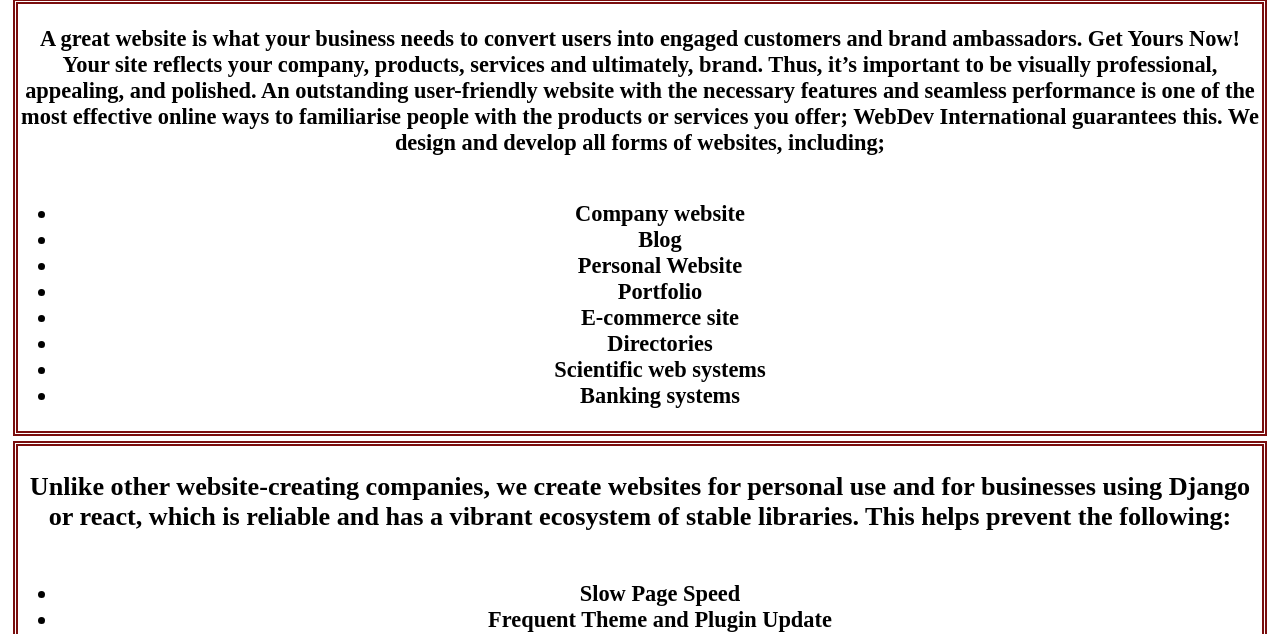
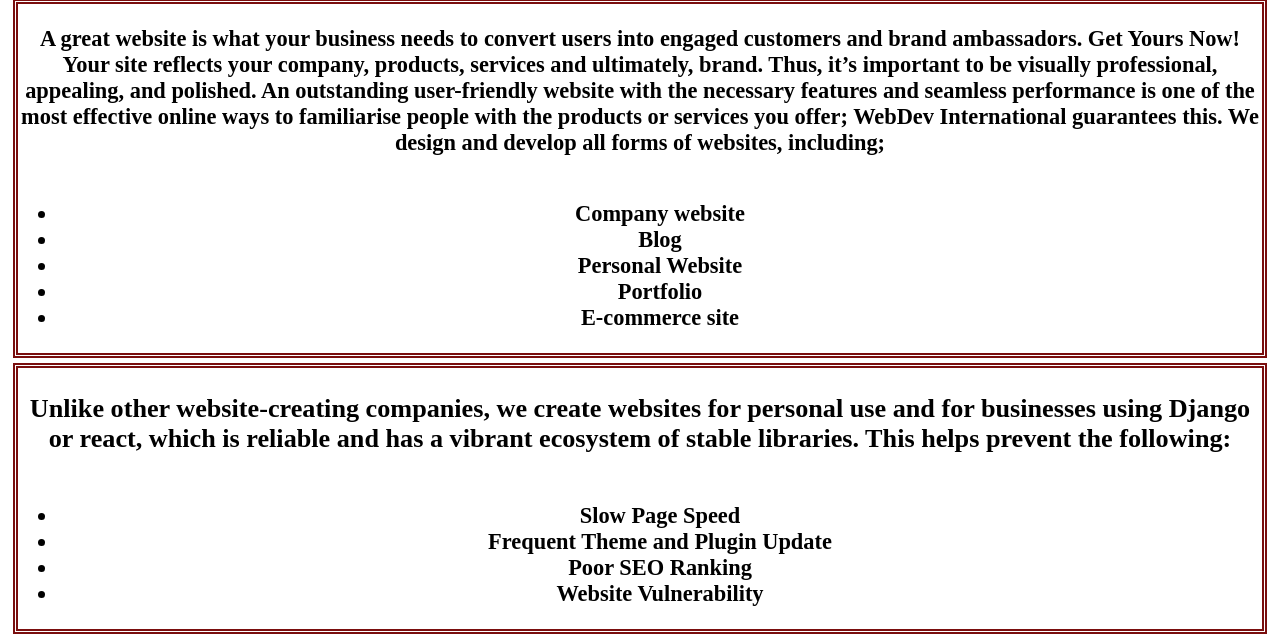
Before and after one commit to WebDev-Int/webdev, a Django app: page / in a window 1280 px wide. Shown: the part 487-1121 px from the top of the page. Run offline with Django 4.2, Linux system fonts and the light colour scheme.

Commit message:
removed a couple sites that we do not do

```diff
--- a/templates/index.html
+++ b/templates/index.html
@@ -31,9 +31,7 @@
         <li>Personal Website</li>
         <li>Portfolio</li>
         <li>E-commerce site</li>
-        <li>Directories</li>
-        <li>Scientific web systems</li>
-        <li>Banking systems</li>
+
       </ul>
     </div>
     <div class="section">
```
Also changed, not shown: db.sqlite3, static/css/index.css (line endings or trailing spaces), webdev/migrations/0001_initial.py (deleted), webdev/migrations/0002_author_recipe_delete_helper_delete_user.py (deleted), webdev/migrations/0003_ticket_alter_author_options_alter_author_managers_and_more.py (deleted), webdev/migrations/0004_tickets_remove_ticket_author_assigned_and_more.py (deleted), webdev/migrations/0005_profile.py (deleted), webdev/migrations/0006_profile_notes.py (deleted), webdev/migrations/0007_rename_company_name_profile_domain.py (deleted), webdev/migrations/0008_rename_domain_profile_company_name.py (deleted), webdev/migrations/__init__.py (deleted).
